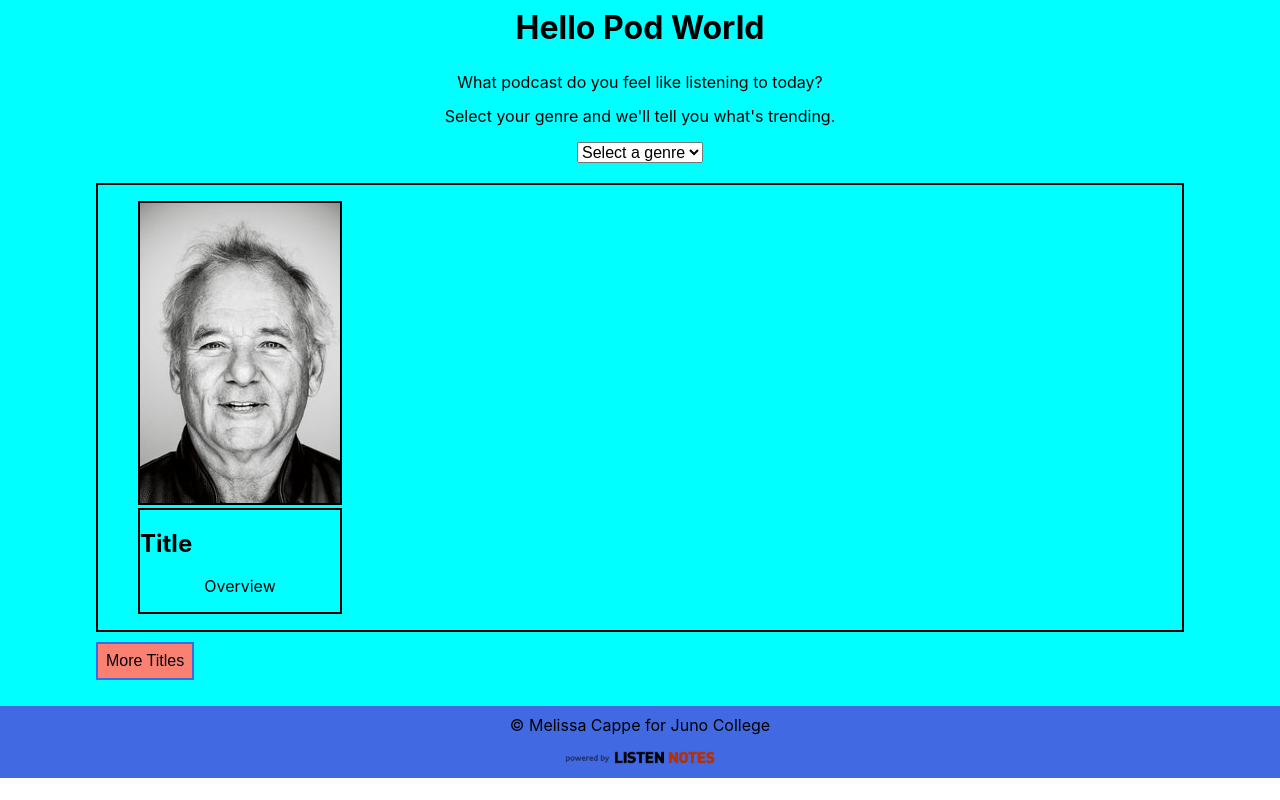
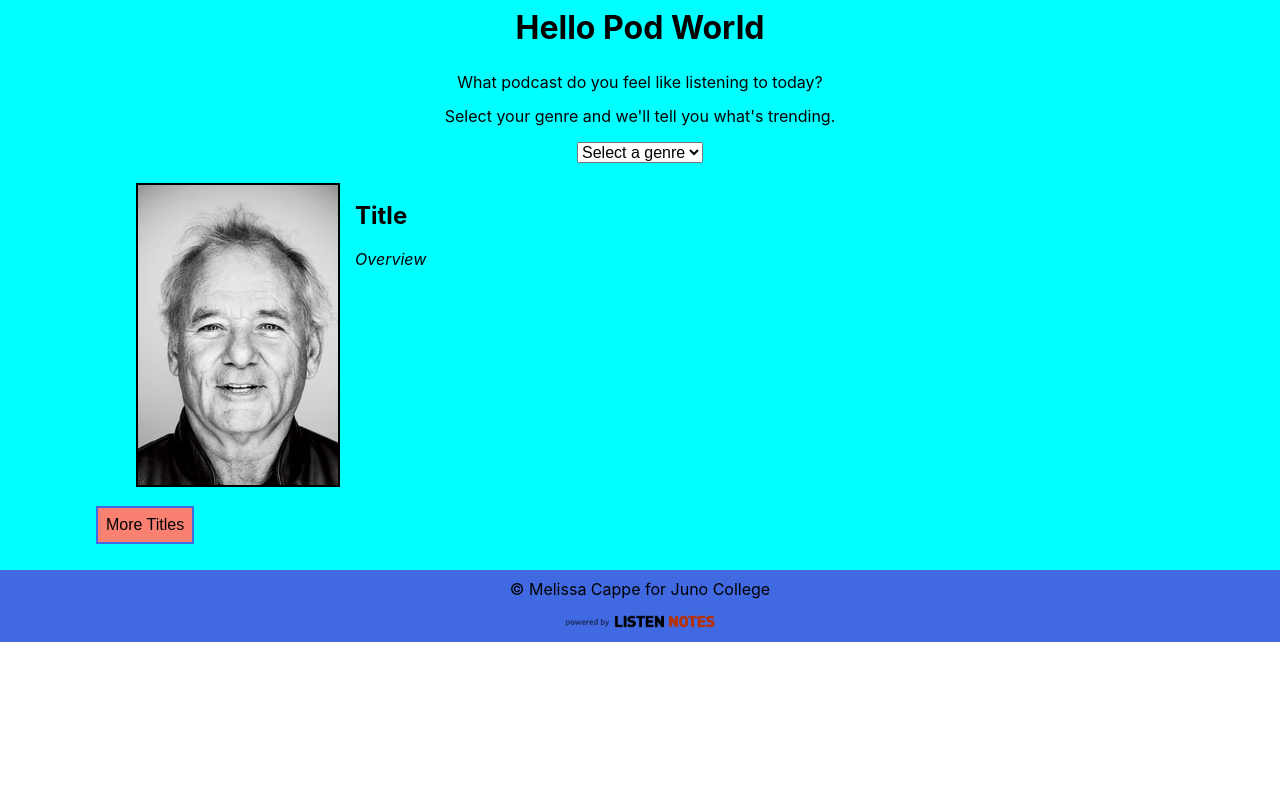
Before and after one commit to MCappe/melissa-cappe-project-5, a React (Create React App) app: page / in a window 1280 px wide. Built offline with nearby package versions, Linux system fonts and the light colour scheme.

Commit message:
removed a component and added another :collision:

```diff
--- a/src/App.css
+++ b/src/App.css
@@ -24,7 +24,7 @@ html { -moz-box-sizing: border-box; -webkit-box-sizing: border-box; box-sizing:
 
 h1,
 .selections,
-p {
+header p {
   text-align: center;
 }
 
@@ -35,17 +35,25 @@ h1 {
 
 .container {
   display: flex;
+
+}
+
+.imageContainer img {
+  /* height: 200px;
+  width: 200px; */
   border: 2px solid black;
-  margin-bottom: 10px;
 }
 
 .container li {
   list-style: none;
 }
 
-.imageContainer img,
+.podInfo p {
+  font-style: italic;
+}
+
 .podInfo {
-  border: 2px solid black;
+  margin-left: 15px;
 }
 
 button {
--- a/src/App.js
+++ b/src/App.js
@@ -1,8 +1,7 @@
 import './App.css';
 import { Component } from 'react';
 import axios from 'axios';
-import Select from './Select.js'
-import image from './murrayPlaceholder.jpg'
+import Podcasts from './Podcasts.js'
 import image2 from './api-transparent background for white background.png';
 
 
@@ -28,6 +27,9 @@ class App extends Component {
       }
     }).then((response) => {
       console.log(response.data)
+      // this.setState({
+      //   podcasts: response.data.podOption
+      // })
     })
 
   }
@@ -40,9 +42,13 @@ class App extends Component {
   }
 
   componentDidMount() {
+
   }
 
   render() {
+
+
+
     return (
       <div className="podPage">
         <div className="wrapper">
@@ -50,22 +56,35 @@ class App extends Component {
             <h1>Hello Pod World</h1>
             <p>What podcast do you feel like listening to today?</p>
             <p>Select your genre and we'll tell you what's trending.</p>
-            <Select />
+            <div className="select">
+              <form className="selections">
+                <label htmlFor="">
+                  <select name="podcasts" id="pods" className="select" onChange={this.handleChange}>
+                    <option>Select a genre</option>
+                    <option value="135">True Crime</option>
+                    <option value="77">Sports</option>
+                    <option value="68">TV and Film</option>
+                    <option value="133">Comedy</option>
+                    <option value="99">News</option>
+                  </select>
+                </label>
+              </form>
+            </div>
           </header>
+          <Podcasts />
 
-        <div className="container">
-          <ul>
-            <li>
-              <div className="imageContainer">
-                <img src={image} alt="Fill Murray"/>
-              </div>
-              <div className="podInfo">
-                <h2>Title</h2>
-                <p>Overview</p>
-              </div>
-            </li>
-          </ul>
-        </div>
+          {/* {
+            this.state.podcasts.map((pod) => {
+              return (
+                <Podcasts
+                key={pod.id}
+                podImage={pod.image}
+                podTitle={pod.title}
+                podDescription={pod.description}/>
+              )
+            })
+          } */}
+
 
       <div className="moreButton">
         <button>More Titles</button>
--- /dev/null
+++ b/src/Podcasts.js
@@ -0,0 +1,27 @@
+import { Component } from 'react';
+import image1 from './murrayPlaceholder.jpg'
+
+class Podcasts extends Component {
+    render() {
+
+        const { description, image, title } = this.props;
+
+        return (
+            <div>
+                <ul>
+                    <li className="container">
+                        <div className="imageContainer">
+                            <img src={image1} alt="Fill Murray" />
+                        </div>
+                        <div className="podInfo">
+                            <h2>Title</h2>
+                            <p>Overview</p>
+                        </div>
+                    </li>
+                </ul>
+            </div>
+        )
+    }
+}
+
+export default Podcasts;
--- a/src/Select.js
+++ /dev/null
@@ -1,24 +0,0 @@
-import { Component } from 'react';
-
-class Select extends Component {
-    render() {
-        return (
-            <div className="select">
-                <form className="selections">
-                    <label htmlFor="">
-                        <select name="podcasts" id="pods" className="select" onChange={this.handleChange}>
-                            <option>Select a genre</option>
-                            <option value="135">True Crime</option>
-                            <option value="77">Sports</option>
-                            <option value="68">TV and Film</option>
-                            <option value="133">Comedy</option>
-                            <option value="99">News</option>
-                        </select>
-                    </label>
-                </form>
-            </div>
-        )
-    }
-}
-
-export default Select;
```
Also changed, not shown: 1 other file (tests, documents, lock files or other folders).
